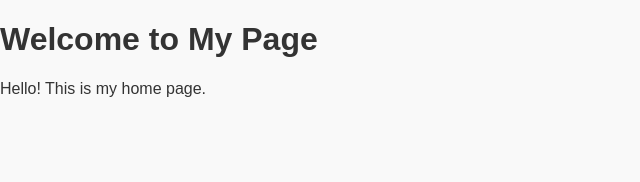
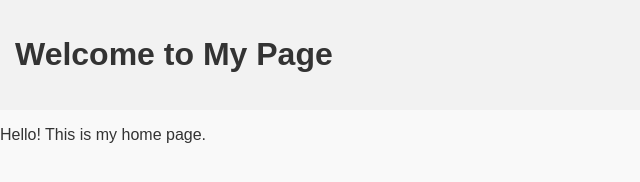
Before and after one commit to ItStudentLL/alx_html_css, a plain HTML site: page css_basic/index.html in a window 1280 px wide. Shown: the whole page, without its empty margins (0-640 px from the left). Drawn offline with Linux system fonts and the light colour scheme.

Commit message:
Add Flexbox layout for header, main, article, aside, and footer

```diff
--- a/css_basic/styles.css
+++ b/css_basic/styles.css
@@ -1 +1,31 @@
 /* styles.css - custom styles will go here */
+
+body {
+  display: flex;
+  flex-direction: column;
+  min-height: 100vh;
+  margin: 0;
+}
+
+main {
+  display: flex;
+  flex-direction: row;
+  flex: auto;
+}
+
+article {
+  flex: 2;
+  overflow-y: auto;
+  padding: 10px;
+}
+
+aside {
+  flex: 1;
+  overflow-y: auto;
+  padding: 10px;
+}
+
+header, footer {
+  padding: 15px;
+  background-color: #f2f2f2;
+}
```
